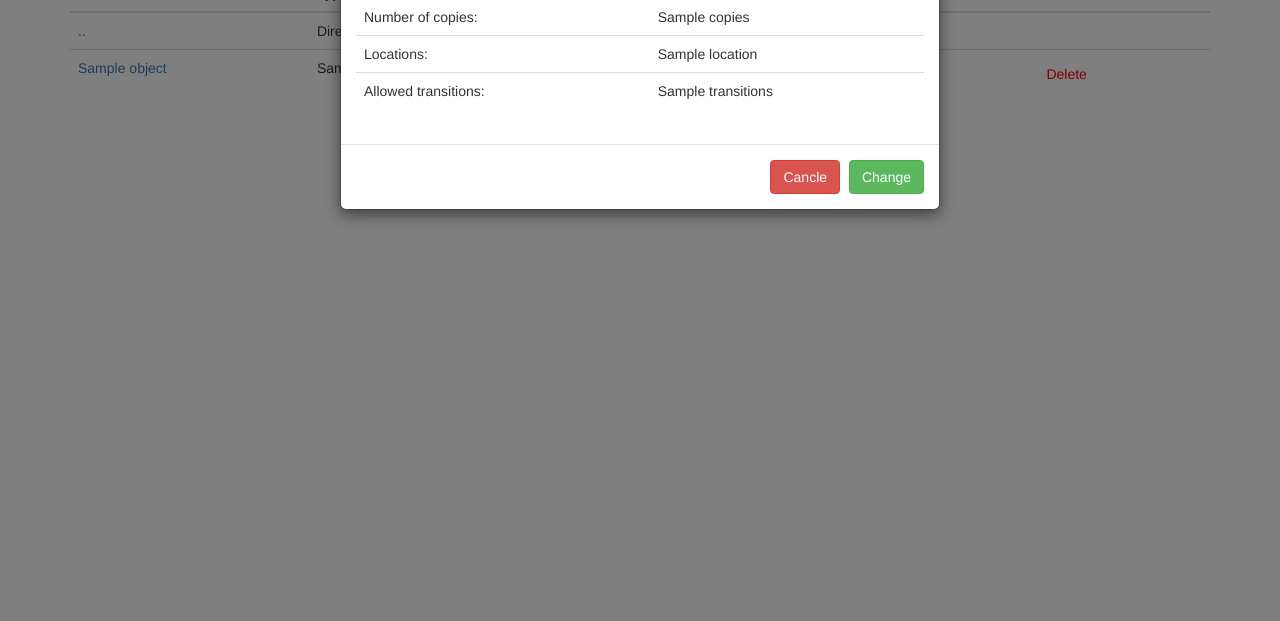
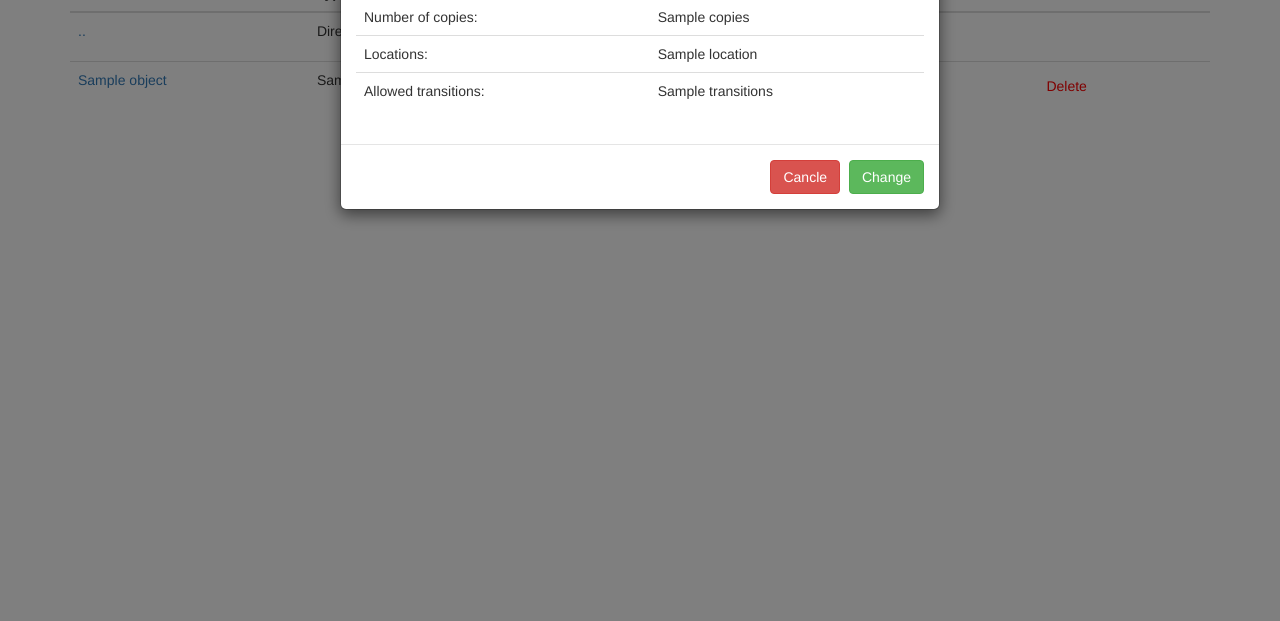
Before and after one commit to joshuabach/cdmi-web, a Django app: template cdmi/templates/cdmi/browse.html in a window 1280 px wide. Shown: the part 179-800 px from the top of the page. Run offline with Django 3.2, Linux system fonts and the light colour scheme; tables that the repository leaves empty hold one stand-in row (values such as "Sample post"); the template is opened without the code that fills it: values that come from a table or form of the project are taken from there, most other values are stand-ins (such as "Sample title", 1, 10 or a date in 2020); some libraries are stand-ins or nearby versions.

Commit message:
Make .. row just as high as the other ones

```diff
--- a/cdmi/templates/cdmi/browse.html
+++ b/cdmi/templates/cdmi/browse.html
@@ -102,7 +102,9 @@
         <td></td>
         <td></td>
         <td></td>
-        <td></td>
+        <td>
+            <div class="btn bare-btn btn-small" style="color: white">nil</div>
+        </td>
       </tr>
       {% endif %}
       {% for o in object_list %}
```
